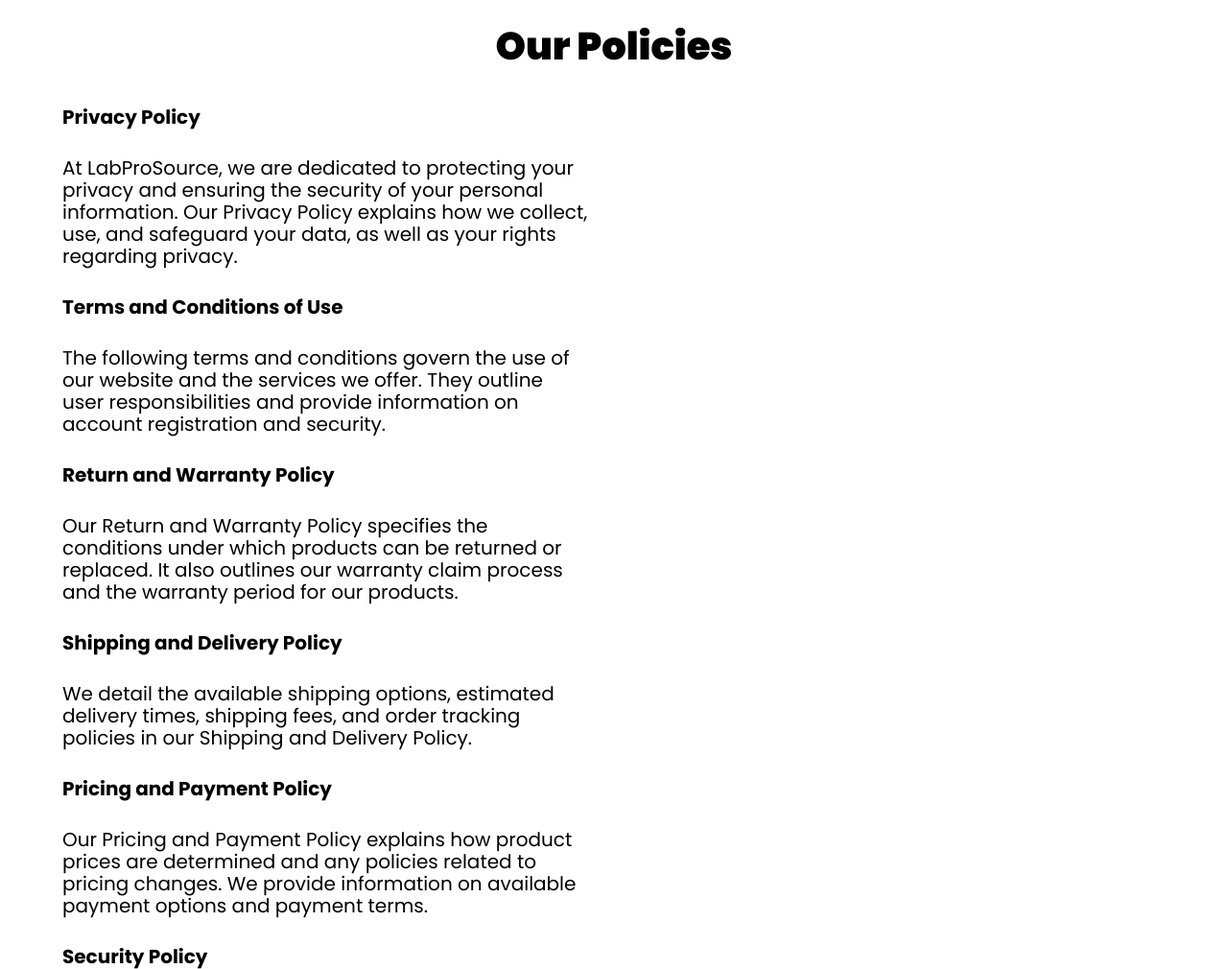
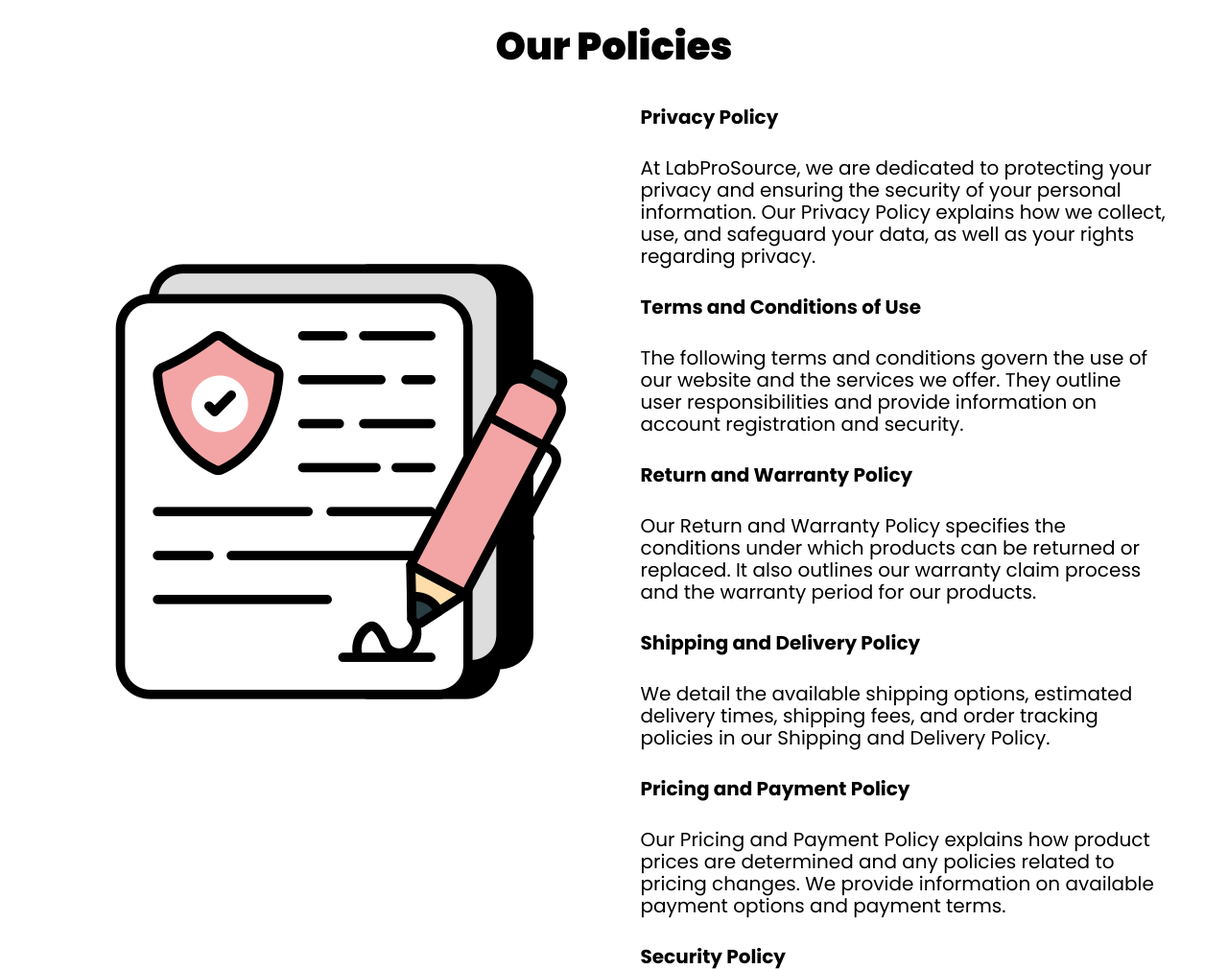
Before and after one commit to LeonardoC1302/ProyectoBD, a PHP site: page /policies in a window 1280 px wide. Shown: the part 60-1070 px from the top of the page at 96% size. Run offline with PHP 8.4, Linux system fonts and the light colour scheme.

Commit message:
Policies page

```diff
--- a/webApp/src/scss/layout/_policies.scss
+++ b/webApp/src/scss/layout/_policies.scss
@@ -22,9 +22,10 @@
             @include m.grid(2, calc(v.$gap/2));
         }
         img{
-            width: 100%;
-            height: 100%;
-            object-fit: cover;
+            width: auto;
+            height: auto;
+            margin-left: 50px;
+            margin-top: 150px;
         }
     }
 
@@ -43,4 +44,5 @@
             margin: 1.5rem;
         }
     }
+
 }
--- a/webApp/views/help/policies.php
+++ b/webApp/views/help/policies.php
@@ -1,6 +1,7 @@
 <div class="policies">
     <h1 class="policies_title">Our Policies</h1>
     <div class="policies__info">
+        <img loading="policies_image" src="/images/policies2.png" alt="policies1 image">
         <div class="policies__description">
             <p class="description__title">Privacy Policy</p>
             <p>At LabProSource, we are dedicated to protecting your privacy and ensuring the security of your personal information. Our Privacy Policy explains how we collect, use, and safeguard your data, as well as your rights regarding privacy.</p>
```
Also changed, not shown: webApp/public/build/css/app.css, webApp/public/images/policies1.png (added), webApp/public/images/policies2.png (added), 5 other files.
